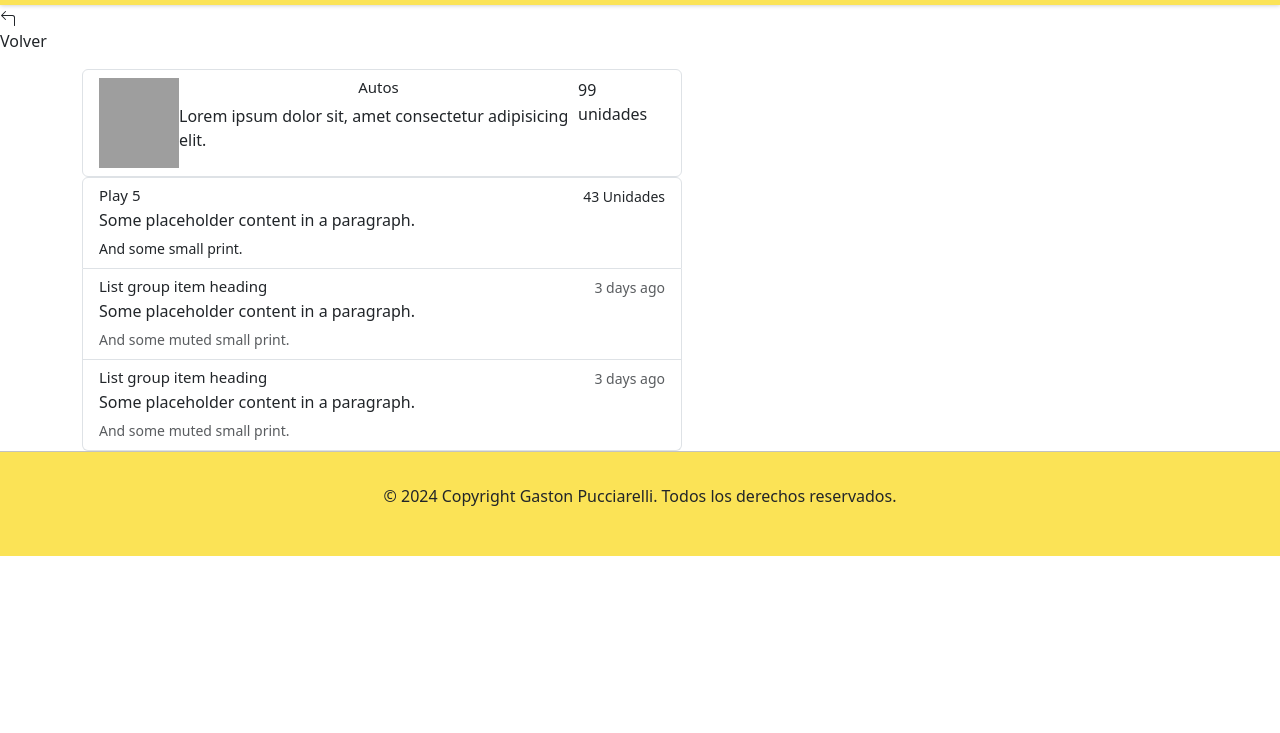
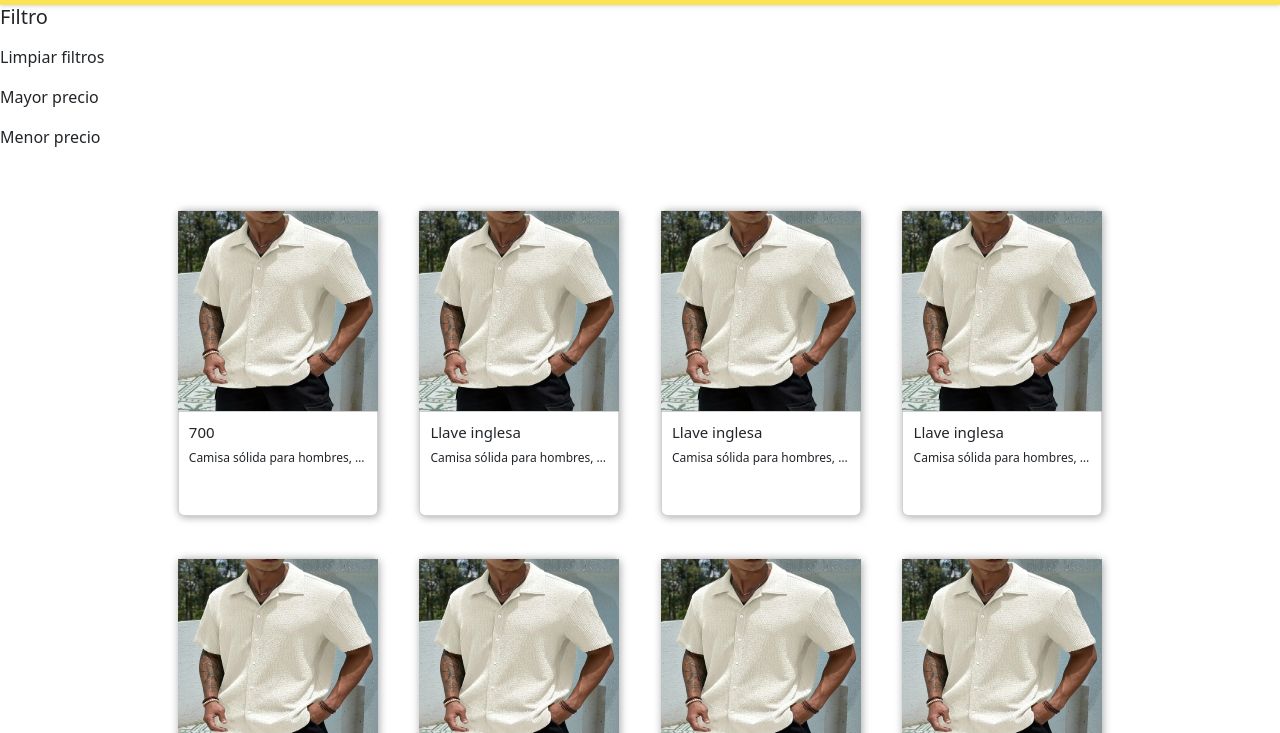
Before and after one commit to pucciarelli21/shoped_eccomerce, a plain HTML site: page products.html in a window 1280 px wide. Shown: the part 67-800 px from the top of the page. Drawn offline with Linux system fonts and the light colour scheme; grey boxes are pictures that could not be loaded; a script that the page names is missing.

Commit message:
ajust functions

```diff
--- a/css/index.css
+++ b/css/index.css
@@ -212,6 +212,9 @@ html{
     font-size:12px;
 }
 
+.filtro{
+    display: none;
+}
 
 @media screen and (max-width:996px) {
     .aside-container{
--- a/css/products.css
+++ b/css/products.css
@@ -1,26 +1,47 @@
-.list-group-item{
-    max-width: 600px;
+.list-container{
+    display: flex;
+    flex-wrap: wrap;
+    justify-content: center;
+    margin: 2rem 3rem;
 }
 
-.list-group-item .description{
-    display: flex;
+
+.card:hover{
+    opacity: 0.7;
+    cursor: pointer;
 }
 
-.list-group-item span{
-    display: flex;
-    justify-content: end;
-    align-items: end;
+.card{
+    width: 200px;
+    margin: 1.3rem;
+    align-items: center;
+    box-shadow:1px 1px 8px rgb(163, 163, 163);
+    background-color: white;
 }
 
-.list-group-item:hover{
-    opacity: 0.7;
+.card img{
+    width: 200px;
+    height: 200px;
 }
 
-.list-group-item img{
-    width: 80px;
+.card-description{
+    display: flex;
+    width: 200px;
+    flex-direction: column;
+    padding: 0.7rem 0.7rem 2rem 0.7rem;
+    border-top: 1px solid rgba(173, 173, 173, 0.548);
 }
 
-.list-group-item h5{
+.card-description h4{
     font-size: 15px;
-    text-align: center;
+    cursor:pointer;
 }
+
+.card-description p{
+    font-size: 12px;
+
+    cursor:pointer;
+    text-overflow: ellipsis;
+    overflow: hidden;
+    white-space: nowrap;
+}
--- /dev/null
+++ b/js/main.js
@@ -0,0 +1,81 @@
+// Fetch
+async function fetchJson(url) {
+    let crud = await fetch(url)
+    if (crud.ok) {
+        let users = await crud.json()
+        return users;
+    }
+}
+
+
+//Show all products
+function showProducts(array) {
+
+    document.getElementById("show_products").innerHTML = "";
+
+    array.forEach(product => {
+
+        document.getElementById("show_products").innerHTML += `
+                    <div class="card product" id="${product.index}">
+                        <img src="${product.img[0]}" alt="">
+                        <div class="card-description">
+                            <h4>${product.name}</h4>
+                            <p>${product.description}</p>
+                        </div>
+                    </div>
+                    `
+    });
+}
+
+
+//Filter products for higer price
+function higherPrice(array){
+    let result = [];
+    for (let i = 0; i < array.length; i++) {
+        const element = array[i];
+
+        result.push(element)
+
+        result.sort( (a,b) =>{
+            if (a.price == b.price) {
+                return 0;
+            }
+            if(a.price > b.price){
+                return -1;
+            }
+            return 1;
+        });
+
+    };
+    showProducts(result);
+
+};
+
+
+//Filter products for lower price
+function lowerPrice(array){
+    let result = [];
+    for (let i = 0; i < array.length; i++) {
+        const element = array[i];
+
+        result.push(element)
+
+        result.sort( (a,b) =>{
+            if (a.price == b.price) {
+                return 0;
+            }
+            if(a.price < b.price){
+                return -1;
+            }
+            return 1;
+        });
+
+    };
+    showProducts(result);
+};
+
+
+
+document.addEventListener("DOMContentLoaded", () =>{
+
+});
--- /dev/null
+++ b/js/products.js
@@ -0,0 +1,31 @@
+
+function productCategory(array, category){
+
+    array.find((product) => product.category = category)
+
+};
+
+function setId(){
+    let a = document.querySelectorAll(".card")
+
+console.log(a)
+    for (let i = 0; i < a.length; i++) {
+
+
+
+    }
+}
+
+
+
+document.addEventListener("DOMContentLoaded", async ()=>{
+
+    const products = await fetchJson("api/products.json");
+    showProducts(products)
+    higherPrice|(products)
+    lowerPrice(products)
+    setId()
+});
+
+
+console.log()
--- a/products.html
+++ b/products.html
@@ -62,13 +62,6 @@
 
     <div class="main-container">
 
-        <a href="index.html" class="nav-link back"></a>
-            <svg xmlns="http://www.w3.org/2000/svg" width="16" height="16" fill="currentColor" class="bi bi-arrow-90deg-left" viewBox="0 0 16 16">
-                <path fill-rule="evenodd" d="M1.146 4.854a.5.5 0 0 1 0-.708l4-4a.5.5 0 1 1 .708.708L2.707 4H12.5A2.5 2.5 0 0 1 15 6.5v8a.5.5 0 0 1-1 0v-8A1.5 1.5 0 0 0 12.5 5H2.707l3.147 3.146a.5.5 0 1 1-.708.708z"/>
-            </svg>
-            <p>Volver</p>
-        </a>
-
         <div class="search-box search-box-movile">
             <div class="search">
                 <form class="search-form" role="search">
@@ -78,50 +71,23 @@
             </div>
         </div>
 
-
-        <div class="list-container container">
-
-            <ul class="list-group">
-                <li class="list-group-item d-flex">
-                    <img src="https://cdn-images.farfetch-contents.com/18/76/15/30/18761530_40835219_300.jpg" alt="">
-                    <div class="description">
-                        <div>
-                            <h5>Autos</h5>
-                            <p>Lorem ipsum dolor sit, amet consectetur adipisicing elit.</p>
-                        </div>
-                        <div class="unit-count">
-                            <span>99 unidades</span>
-                        </div>
-                    </div>
+        <div>
+            <ul class="navbar-nav filters">
+                <h5>Filtro</h5>
+                <li class="nav-item">
+                    <button class="nav-link btn" id="clear_filter">Limpiar filtros</button>
+                </li>
+                <li class="nav-item">
+                    <button class="nav-link btn" id="higher_price">Mayor precio</button>
+                </li>
+                <li class="nav-item">
+                    <button class="nav-link btn" id="lower_price">Menor precio</button>
                 </li>
             </ul>
+        </div>
 
-            <div class="list-group">
-                <a href="#" class="list-group-item list-group-item-action">
-                  <div class="d-flex w-100 justify-content-between">
-                    <h5 class="mb-1">Play 5</h5>
-                    <small>43 Unidades</small>
-                  </div>
-                  <p class="mb-1">Some placeholder content in a paragraph.</p>
-                  <small>And some small print.</small>
-                </a>
-                <a href="#" class="list-group-item list-group-item-action">
-                  <div class="d-flex w-100 justify-content-between">
-                    <h5 class="mb-1">List group item heading</h5>
-                    <small class="text-body-secondary">3 days ago</small>
-                  </div>
-                  <p class="mb-1">Some placeholder content in a paragraph.</p>
-                  <small class="text-body-secondary">And some muted small print.</small>
-                </a>
-                <a href="#" class="list-group-item list-group-item-action">
-                  <div class="d-flex w-100 justify-content-between">
-                    <h5 class="mb-1">List group item heading</h5>
-                    <small class="text-body-secondary">3 days ago</small>
-                  </div>
-                  <p class="mb-1">Some placeholder content in a paragraph.</p>
-                  <small class="text-body-secondary">And some muted small print.</small>
-                </a>
-              </div>
+        <div class="list-container container" id="show_products">
+
 
         </div>
 
@@ -136,5 +102,6 @@
     </footer>
 </body>
 <script src="js/main.js"></script>
+<script src="js/products.js"></script>
 <script src="js/bootstrap.bundle.js"></script>
 </html>
```
Also changed, not shown: index.html (+10 -8 lines), js/clase.js (+50 -1 lines), js/home.js (+81 -60 lines).
